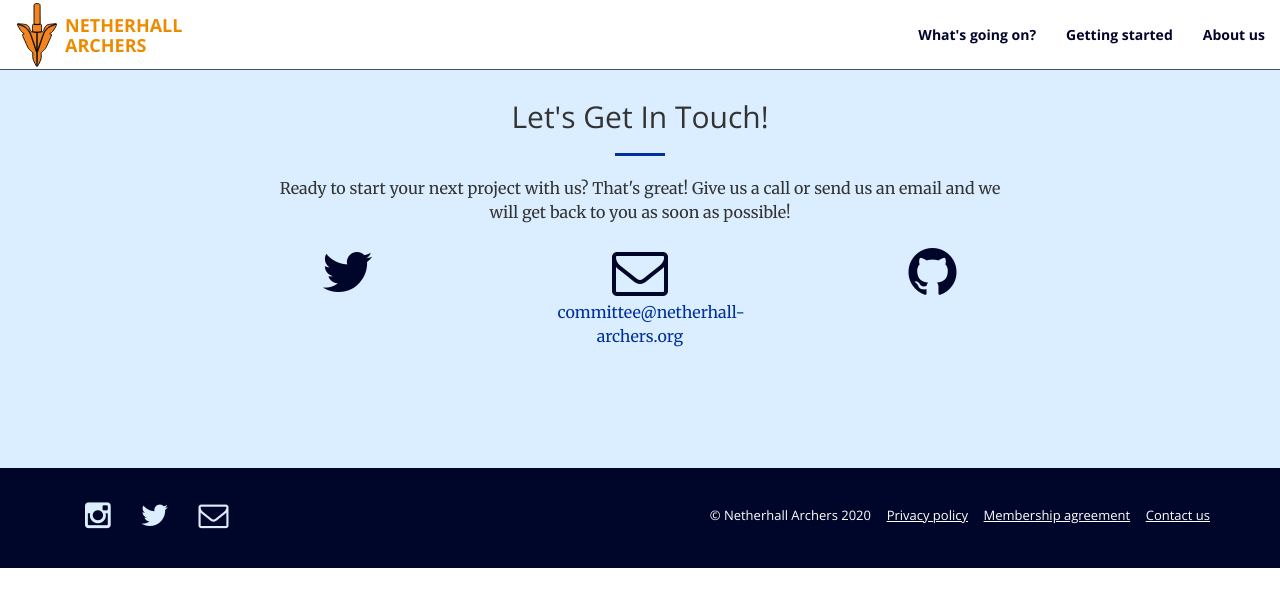
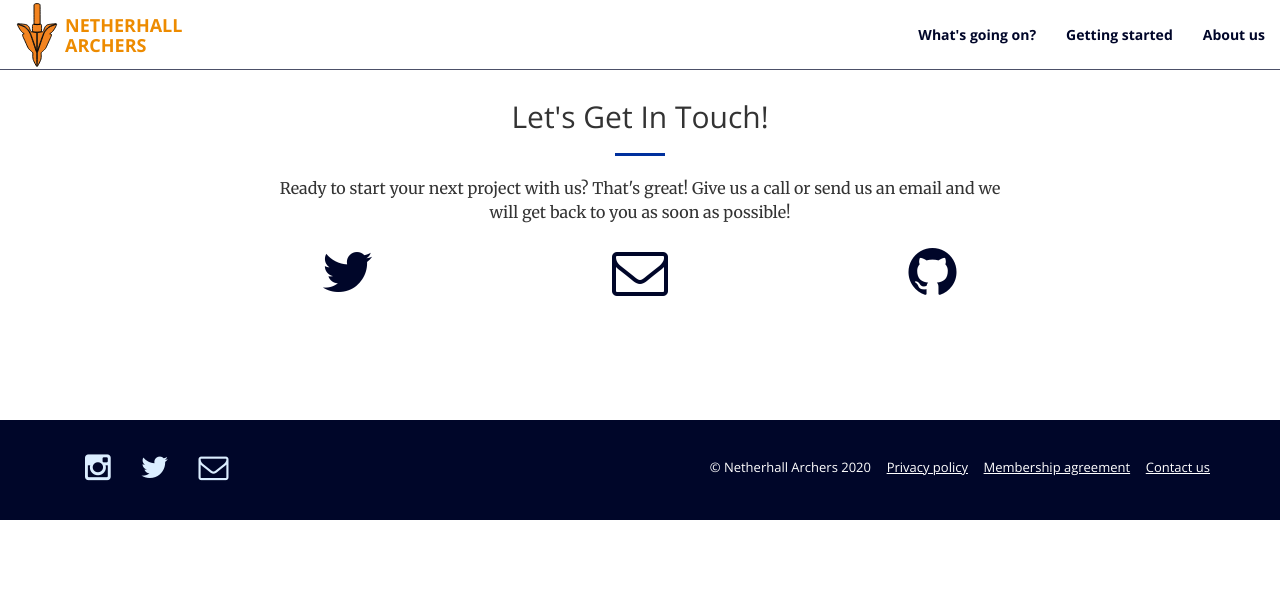
Before and after one commit to afpettigrew/netherhallarcherswebsite, a Jekyll site: the page built from about-us.html, in a window 1280 px wide. Shown: the top 607 px of the page. Built offline with Jekyll 4.4.1, drawn with Linux system fonts in a browser that asks for light colours.

Commit message:
Removed background colour from About Us

```diff
--- a/_config.yml
+++ b/_config.yml
@@ -5,7 +5,7 @@
 baseurl: "" # the subpath of your site, e.g. /blog/
 url: "" # the base hostname & protocol for your site
 
-twitter_username:
+twitter_username: NetherhallArch
 github_username:
 
 # Build settings
--- a/_includes/contact.html
+++ b/_includes/contact.html
@@ -7,15 +7,13 @@
                 <p>Ready to start your next project with us? That's great! Give us a call or send us an email and we will get back to you as soon as possible!</p>
             </div>
         <div class="col-lg-2 col-lg-offset-2 text-center">
-            <a href="https://twitter.com/{{ site.twitter_username }}">
-                <i class="fa fa-twitter fa-3x wow bounceIn" data-wow-delay=".1s"></i>
-                <p>{{ site.twitter_username }}</p>
+            <a href="https://twitter.com/{{ site.twitter_username }}" target="_blank">
+                <i class="fa fa-twitter fa-3x"></i>
             </a>
         </div>
         <div class="col-lg-2 col-lg-offset-1 text-center">
             <a href="mailto:{{ site.email }}">
             <i class="fa fa-envelope-o fa-3x wow bounceIn" data-wow-delay=".1s"></i>
-                <p>{{ site.email }}</p>
             </a>
         </div>
         <div class="col-lg-2 col-lg-offset-1 text-center">
--- a/_sass/_base.scss
+++ b/_sass/_base.scss
@@ -381,10 +381,6 @@
 }
 // Contact
 
-#contact {
-  background-color: $theme-light;
-}
-
 #contact .fa {
   color: $theme-dark;
   font-size: 4em;
```
